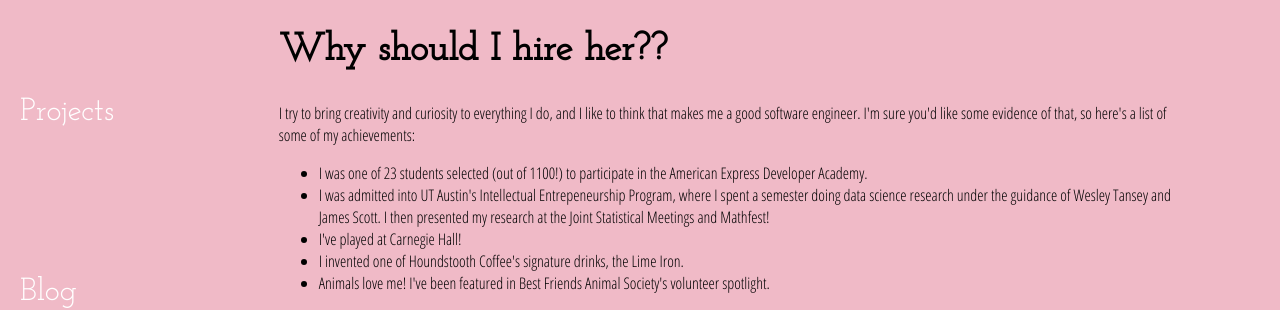
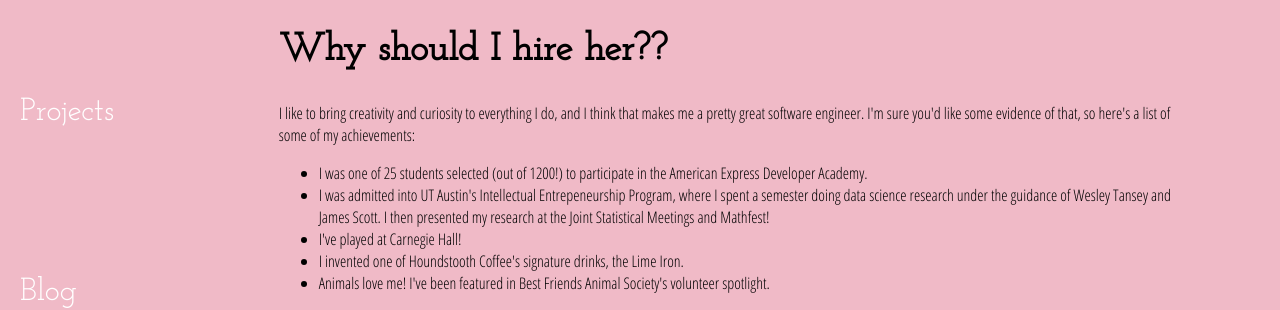
Before and after one commit to AlyssaYelle/AlyssaYelle.github.io, a Jekyll site: the page built from about/index.html, in a window 1280 px wide. Shown: the part 346-656 px from the top of the page. Built offline with Jekyll 4.4.1, drawn with Linux system fonts in a browser that asks for light colours.

Commit message:
updated resume + minor changes to about

```diff
--- a/about/index.html
+++ b/about/index.html
@@ -22,9 +22,9 @@ title: About
 
         <h2>Why should I hire her??</h2>
         <p>
-          I try to bring creativity and curiosity to everything I do, and I like to think that makes me a good software engineer. I'm sure you'd like some evidence of that, so here's a list of some of my achievements:
+          I like to bring creativity and curiosity to everything I do, and I think that makes me a pretty great software engineer. I'm sure you'd like some evidence of that, so here's a list of some of my achievements:
             <ul>
-              <li>I was one of 23 students selected (out of 1100!) to participate in the American Express Developer Academy.</li>
+              <li>I was one of 25 students selected (out of 1200!) to participate in the American Express Developer Academy.</li>
               <li>I was admitted into UT Austin's Intellectual Entrepeneurship Program, where I spent a semester doing data science research under the guidance of Wesley Tansey and James Scott. I then presented my research at the Joint Statistical Meetings and Mathfest!</li>
               <li>I've played at Carnegie Hall!</li>
               <li>I invented one of Houndstooth Coffee's signature drinks, the Lime Iron.</li>
```
Also changed, not shown: projects/28951301_10155730531386896_9060522642814750396_n.jpg (added), 1 other file.
